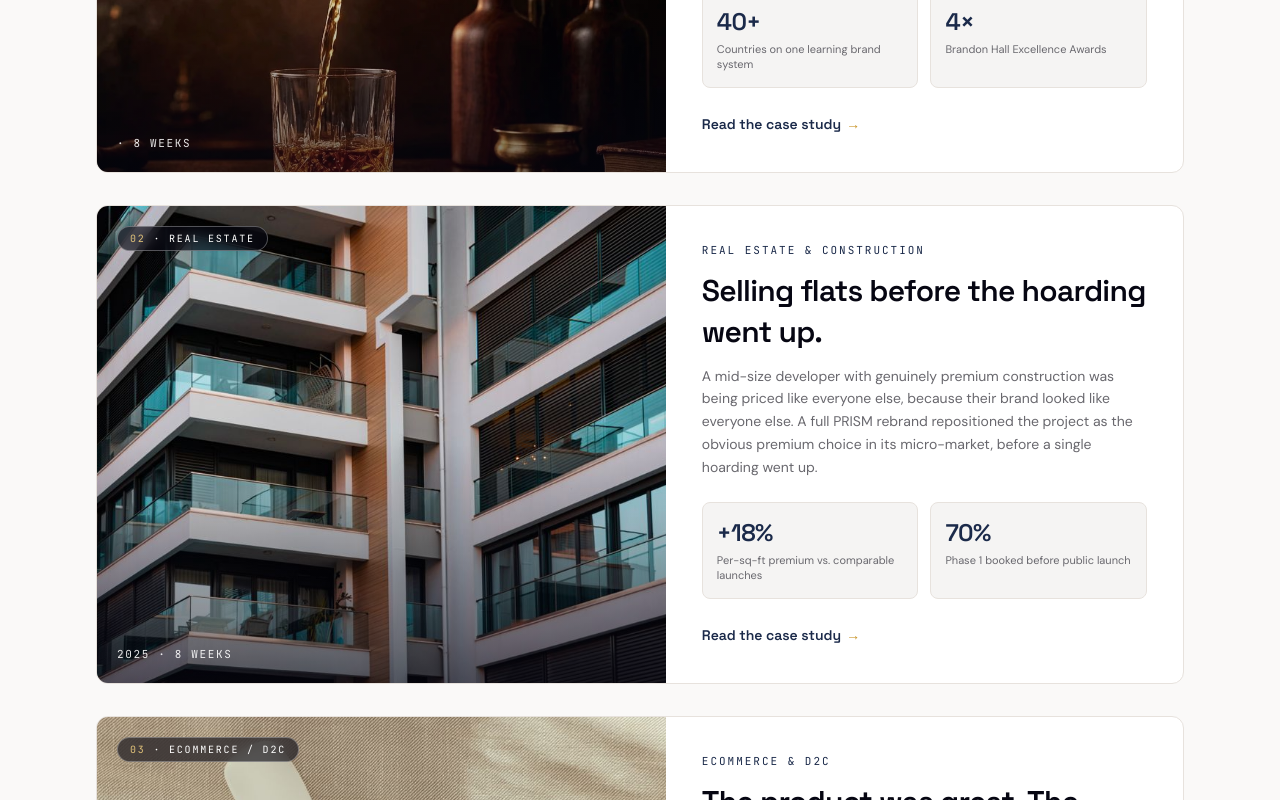
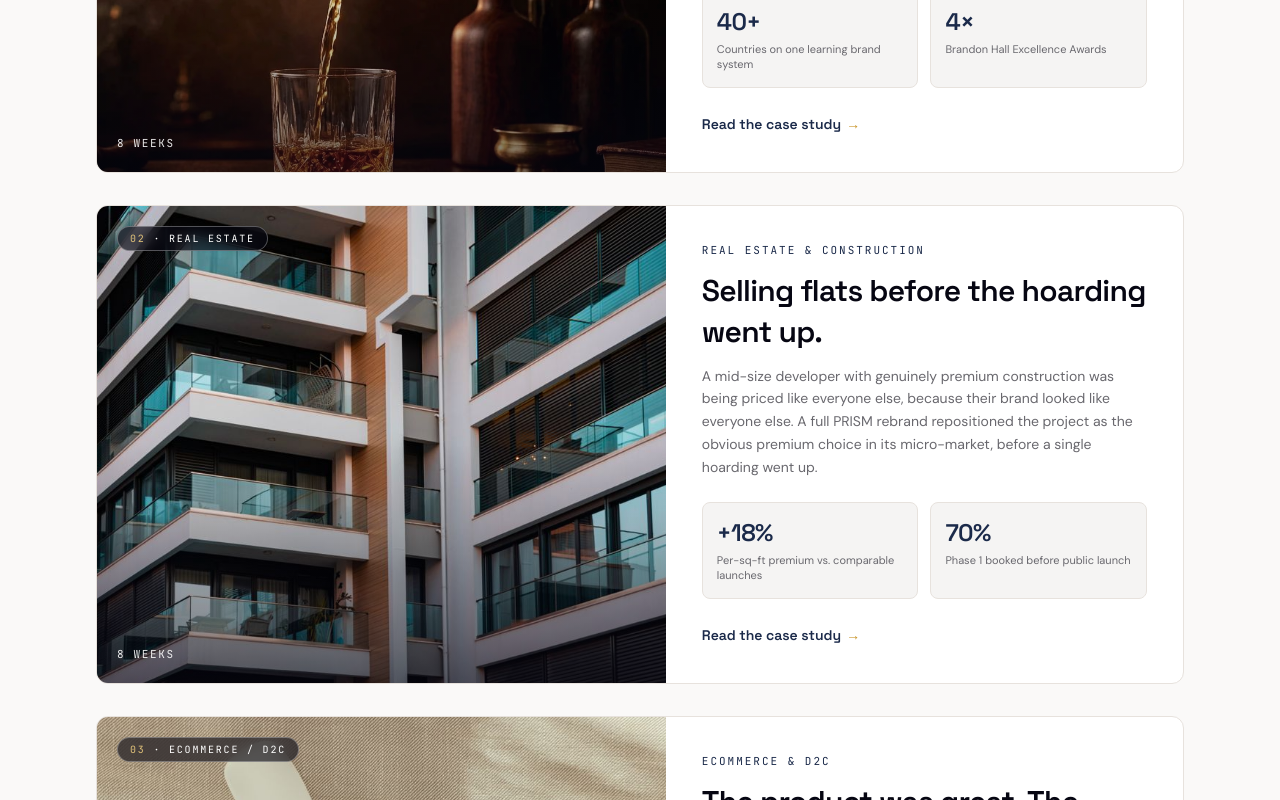
Before and after one commit to ankit4gh/brandopswebsite, a React (Vite) app: page /work in a window 1280 px wide. Shown: the part 1000-1800 px from the top of the page. Built offline with nearby package versions, Linux system fonts and the light colour scheme; no server answers.

Commit message:
feat: add Work page, case studies content, and distribution assets

```diff
--- a/package.json
+++ b/package.json
@@ -19,6 +19,7 @@
     "tailwindcss": "^4.2.1"
   },
   "devDependencies": {
+    "@babel/parser": "^7.29.9",
     "@eslint/js": "^9.39.1",
     "@types/node": "^24.10.1",
     "@types/react": "^19.2.7",
--- a/src/pages/Work.tsx
+++ b/src/pages/Work.tsx
@@ -53,7 +53,7 @@ export default function Work() {
                         <span className="text-gold-soft">{cs.num}</span> · {cs.tag}
                       </span>
                       <span className="absolute bottom-5 left-5 font-mono text-[11px] tracking-[0.15em] text-white/90">
-                        {cs.year} · {cs.timeline.toUpperCase()}
+                        {cs.timeline.toUpperCase()}
                       </span>
                     </div>
 
```
Also changed, not shown: 14 other files (tests, documents, lock files or other folders).
